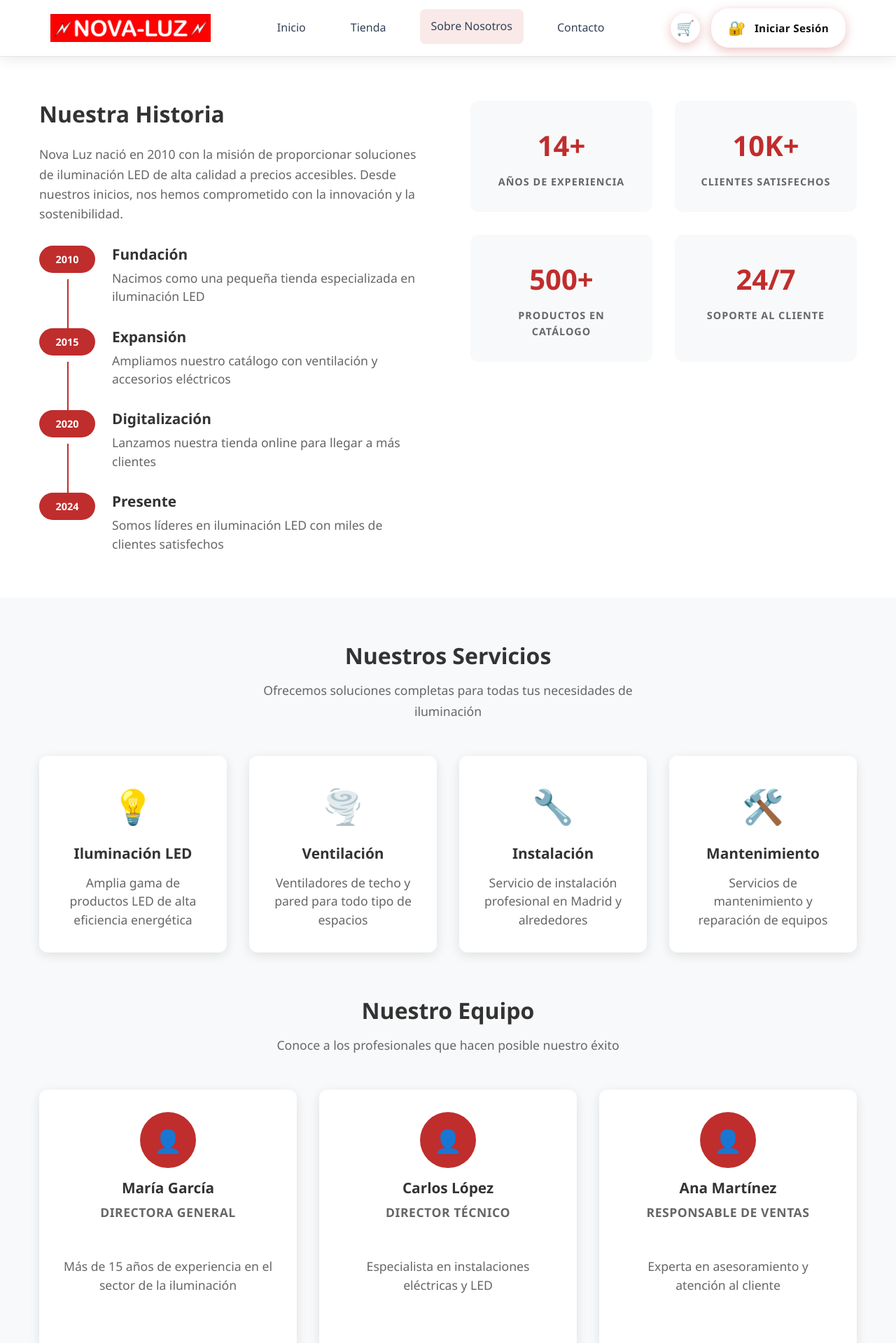
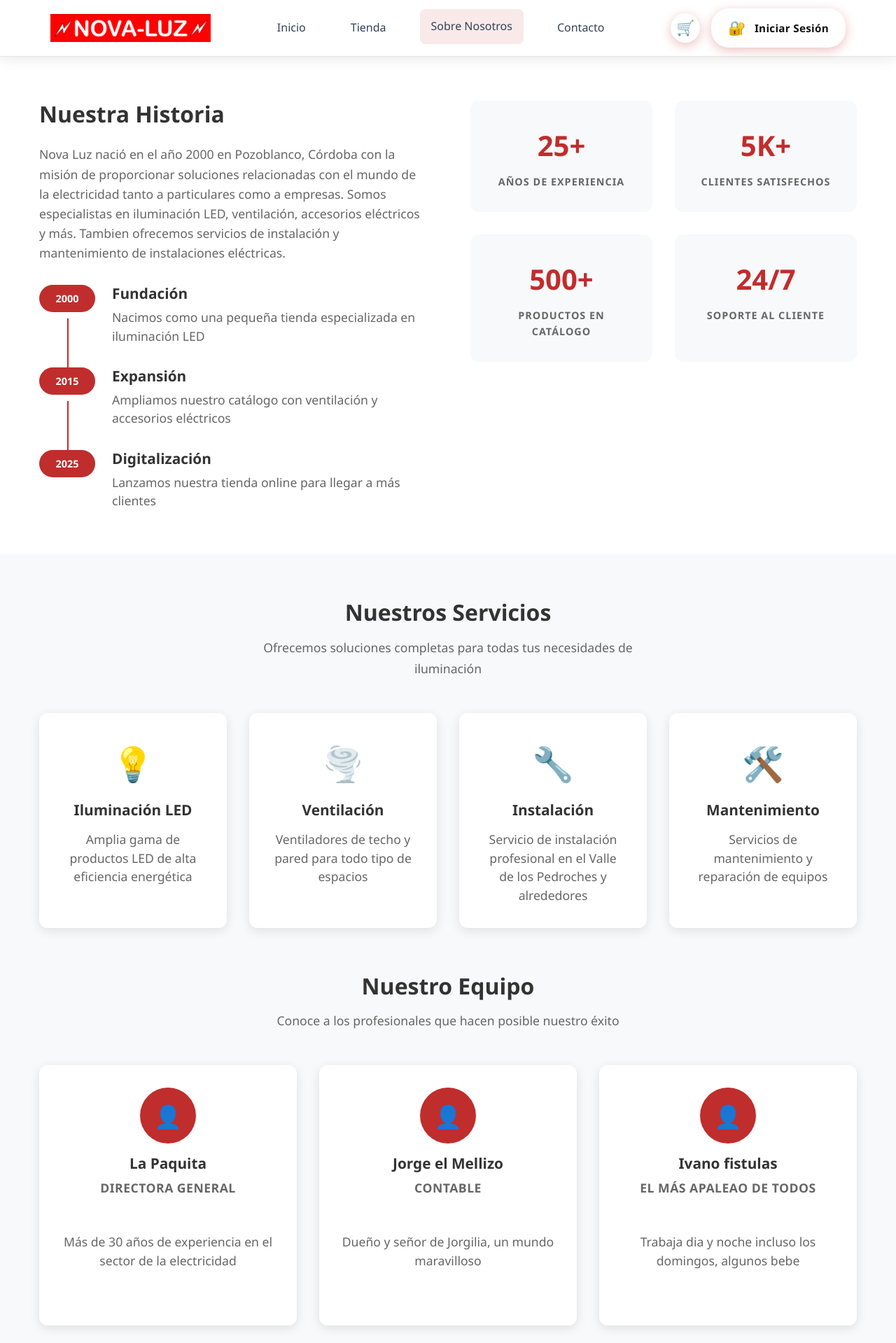
Before and after one commit to RafaelPorcel/tienda-novaluz, a React (Vite) app in the folder frontend-novaluz/: page /sobre-nosotros in a window 1280 px wide. Shown: the top 1919 px of the page at 70% size. Built offline with nearby package versions, Linux system fonts and the light colour scheme.

Commit message:
chore: cambios de datos en inicio y sobre nosotros

```diff
--- a/frontend-novaluz/src/components/pages/inicio/ContactoHome.jsx
+++ b/frontend-novaluz/src/components/pages/inicio/ContactoHome.jsx
@@ -12,22 +12,6 @@ function ContactoHome() {
               Nuestro equipo de expertos está aquí para ayudarte a encontrar
               la solución perfecta para tus necesidades de iluminación.
             </p>
-            <div className="contacto-info">
-              <div className="contacto-item">
-                <span className="contacto-icon">📞</span>
-                <div>
-                  <h4>Llámanos</h4>
-                  <p>+34 91 123 45 67</p>
-                </div>
-              </div>
-              <div className="contacto-item">
-                <span className="contacto-icon">✉️</span>
-                <div>
-                  <h4>Escríbenos</h4>
-                  <p>info@novaluz.com</p>
-                </div>
-              </div>
-            </div>
             <Link to="/contacto" className="btn-contacto">
               Contactar Ahora
             </Link>
--- a/frontend-novaluz/src/components/pages/sobre-nosotros/HistoriaEmpresa.jsx
+++ b/frontend-novaluz/src/components/pages/sobre-nosotros/HistoriaEmpresa.jsx
@@ -8,15 +8,16 @@ function HistoriaEmpresa() {
           <div className="historia-text">
             <h2>Nuestra Historia</h2>
             <p>
-              Nova Luz nació en 2010 con la misión de proporcionar soluciones
-              de iluminación LED de alta calidad a precios accesibles.
-              Desde nuestros inicios, nos hemos comprometido con la innovación
-              y la sostenibilidad.
+              Nova Luz nació en el año 2000 en Pozoblanco, Córdoba con la misión de proporcionar
+              soluciones relacionadas con el mundo de la electricidad tanto a particulares como
+              a empresas. Somos especialistas en iluminación LED, ventilación, accesorios eléctricos
+              y más. Tambien ofrecemos servicios de instalación y mantenimiento de instalaciones
+              eléctricas.
             </p>
 
             <div className="historia-momentos">
               <div className="momento">
-                <div className="momento-fecha">2010</div>
+                <div className="momento-fecha">2000</div>
                 <div className="momento-content">
                   <h3>Fundación</h3>
                   <p>Nacimos como una pequeña tienda especializada en iluminación LED</p>
@@ -32,30 +33,24 @@ function HistoriaEmpresa() {
               </div>
 
               <div className="momento">
-                <div className="momento-fecha">2020</div>
+                <div className="momento-fecha">2025</div>
                 <div className="momento-content">
                   <h3>Digitalización</h3>
                   <p>Lanzamos nuestra tienda online para llegar a más clientes</p>
                 </div>
               </div>
 
-              <div className="momento">
-                <div className="momento-fecha">2024</div>
-                <div className="momento-content">
-                  <h3>Presente</h3>
-                  <p>Somos líderes en iluminación LED con miles de clientes satisfechos</p>
-                </div>
-              </div>
+
             </div>
           </div>
 
           <div className="historia-stats">
             <div className="stat-item">
-              <div className="stat-number">14+</div>
+              <div className="stat-number">25+</div>
               <div className="stat-label">Años de experiencia</div>
             </div>
             <div className="stat-item">
-              <div className="stat-number">10K+</div>
+              <div className="stat-number">5K+</div>
               <div className="stat-label">Clientes satisfechos</div>
             </div>
             <div className="stat-item">
--- a/frontend-novaluz/src/components/pages/sobre-nosotros/ServiciosEquipo.jsx
+++ b/frontend-novaluz/src/components/pages/sobre-nosotros/ServiciosEquipo.jsx
@@ -18,7 +18,7 @@ function ServiciosEquipo() {
       id: 3,
       icono: '🔧',
       titulo: 'Instalación',
-      descripcion: 'Servicio de instalación profesional en Madrid y alrededores'
+      descripcion: 'Servicio de instalación profesional en el Valle de los Pedroches y alrededores'
     },
     {
       id: 4,
@@ -31,21 +31,21 @@ function ServiciosEquipo() {
   const equipo = [
     {
       id: 1,
-      nombre: 'María García',
+      nombre: 'La Paquita',
       cargo: 'Directora General',
-      descripcion: 'Más de 15 años de experiencia en el sector de la iluminación'
+      descripcion: 'Más de 30 años de experiencia en el sector de la electricidad'
     },
     {
       id: 2,
-      nombre: 'Carlos López',
-      cargo: 'Director Técnico',
-      descripcion: 'Especialista en instalaciones eléctricas y LED'
+      nombre: 'Jorge el Mellizo',
+      cargo: 'contable',
+      descripcion: 'Dueño y señor de Jorgilia, un mundo maravilloso'
     },
     {
       id: 3,
-      nombre: 'Ana Martínez',
-      cargo: 'Responsable de Ventas',
-      descripcion: 'Experta en asesoramiento y atención al cliente'
+      nombre: 'Ivano fistulas',
+      cargo: 'El más apaleao de todos',
+      descripcion: 'Trabaja dia y noche incluso los domingos, algunos bebe'
     }
   ];
 
```
